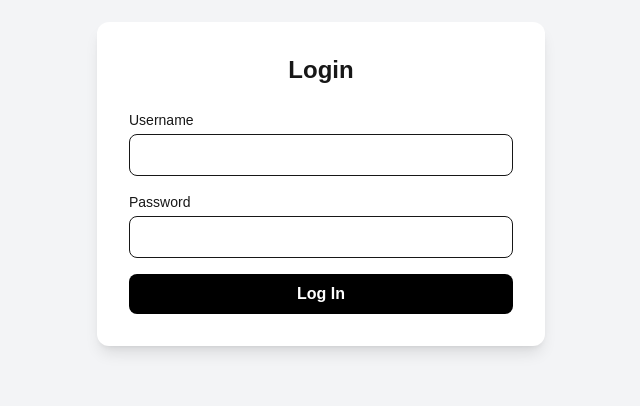
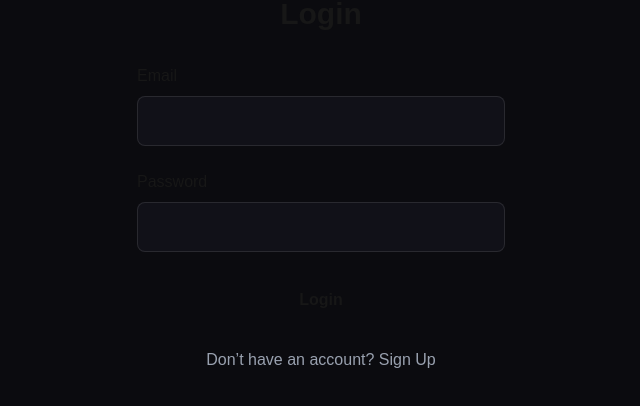
Before and after one commit to millionmike3/genxbaby-frontend, a Next.js app: page /login in a window 1280 px wide. Shown: the part 216-622 px from the top of the page, without its empty margins (319-959 px from the left). Built offline with nearby package versions, Linux system fonts and the light colour scheme.

Commit message:
Add clean login page

```diff
--- a/app/login/page.tsx
+++ b/app/login/page.tsx
@@ -1,84 +1,98 @@
 "use client";
 
 import { useState } from "react";
+import { api } from "@/lib/api";
 import { useRouter } from "next/navigation";
-import { api } from "@/lib/api";
 
 export default function LoginPage() {
   const router = useRouter();
 
-  const [username, setUsername] = useState("");
+  const [email, setEmail] = useState("");
   const [password, setPassword] = useState("");
+  const [loading, setLoading] = useState(false);
   const [error, setError] = useState("");
 
   async function handleLogin(e: React.FormEvent) {
     e.preventDefault();
+    setLoading(true);
     setError("");
 
     try {
       const res = await api("/auth/login", {
         method: "POST",
-        body: JSON.stringify({ username, password }),
+        body: JSON.stringify({ email, password }),
       });
 
-      // Save token + role
-      localStorage.setItem("token", res.access_token);
-      localStorage.setItem("role", res.role);
-
-      // Redirect based on role
-      if (res.role === "owner") router.push("/owner");
-      else if (res.role === "investor") router.push("/investor");
-      else if (res.role === "admin") router.push("/admin");
-      else router.push("/dashboard");
-
-    } catch (err: any) {
-      setError(err.message || "Login failed");
+      if (res?.token) {
+        localStorage.setItem("token", res.token);
+        router.push("/dashboard");
+      } else {
+        setError("Invalid login credentials.");
+      }
+    } catch (err) {
+      console.error("Login failed:", err);
+      setError("Something went wrong.");
+    } finally {
+      setLoading(false);
     }
   }
 
   return (
-    <div className="min-h-screen flex items-center justify-center bg-gray-100 p-6">
-      <div className="w-full max-w-md bg-white shadow-lg rounded-xl p-8">
-        <h1 className="text-2xl font-bold text-center mb-6">
+    <div className="min-h-screen bg-[#0B0B0F] flex items-center justify-center px-6">
+      <div className="gx-card p-10 rounded-2xl w-full max-w-md">
+
+        <h1 className="text-3xl font-bold gx-text-primary text-center mb-8">
           Login
         </h1>
 
         {error && (
-          <div className="mb-4 text-red-600 text-center font-medium">
+          <div className="bg-red-500/20 text-red-400 p-3 rounded-lg mb-4 text-center">
             {error}
           </div>
         )}
 
-        <form onSubmit={handleLogin} className="space-y-4">
+        <form onSubmit={handleLogin} className="space-y-6">
+
+          {/* Email */}
           <div>
-            <label className="block text-sm font-medium mb-1">Username</label>
+            <label className="block mb-2 font-medium">Email</label>
             <input
-              type="text"
-              className="w-full border rounded-lg px-3 py-2"
-              value={username}
-              onChange={(e) => setUsername(e.target.value)}
+              type="email"
+              className="w-full p-3 rounded-lg bg-[#111118] border border-white/10 text-white"
+              value={email}
+              onChange={(e) => setEmail(e.target.value)}
               required
             />
           </div>
 
+          {/* Password */}
           <div>
-            <label className="block text-sm font-medium mb-1">Password</label>
+            <label className="block mb-2 font-medium">Password</label>
             <input
               type="password"
-              className="w-full border rounded-lg px-3 py-2"
+              className="w-full p-3 rounded-lg bg-[#111118] border border-white/10 text-white"
               value={password}
               onChange={(e) => setPassword(e.target.value)}
               required
             />
           </div>
 
+          {/* Submit */}
           <button
             type="submit"
-            className="w-full bg-black text-white py-2 rounded-lg font-semibold hover:bg-gray-800 transition"
+            className="gx-btn-primary w-full py-3 rounded-lg font-semibold"
+            disabled={loading}
           >
-            Log In
+            {loading ? "Logging in..." : "Login"}
           </button>
         </form>
+
+        <p className="text-gray-400 text-center mt-6">
+          Don’t have an account?{" "}
+          <a href="/signup" className="gx-text-primary hover:underline">
+            Sign Up
+          </a>
+        </p>
       </div>
     </div>
   );
```
